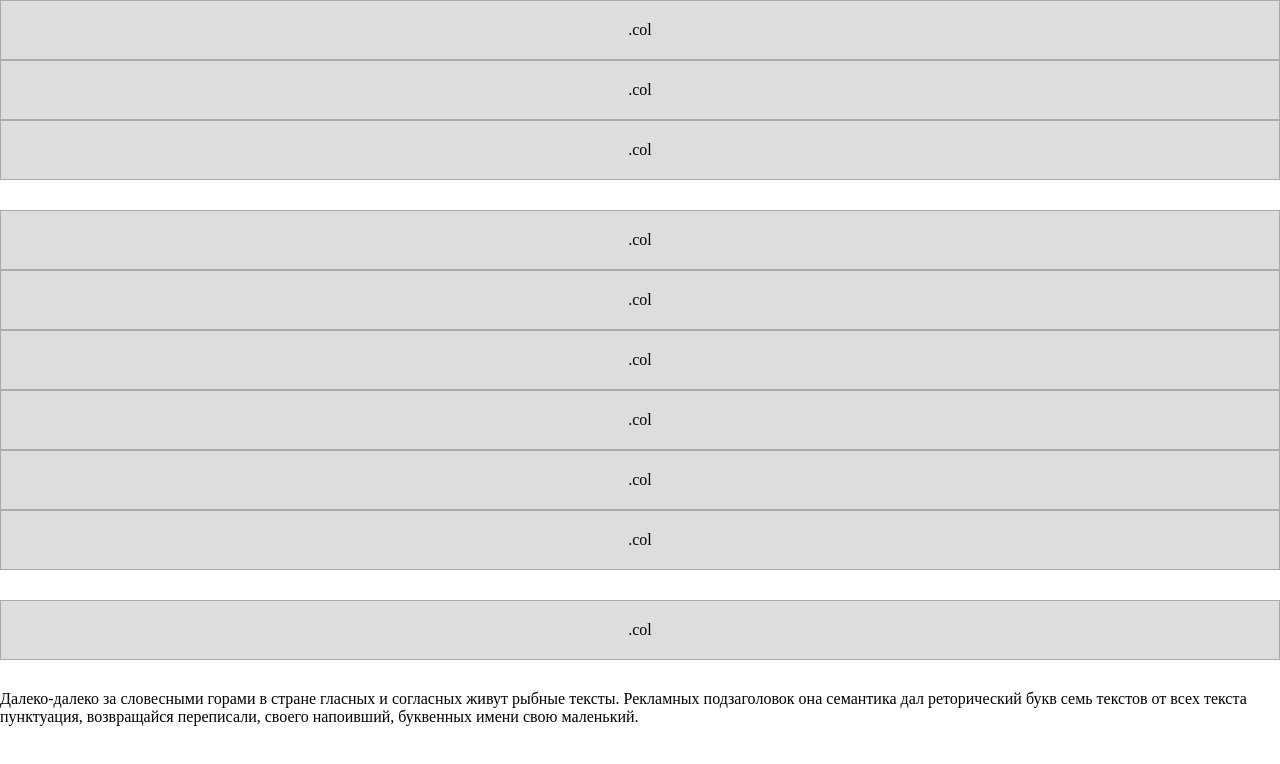
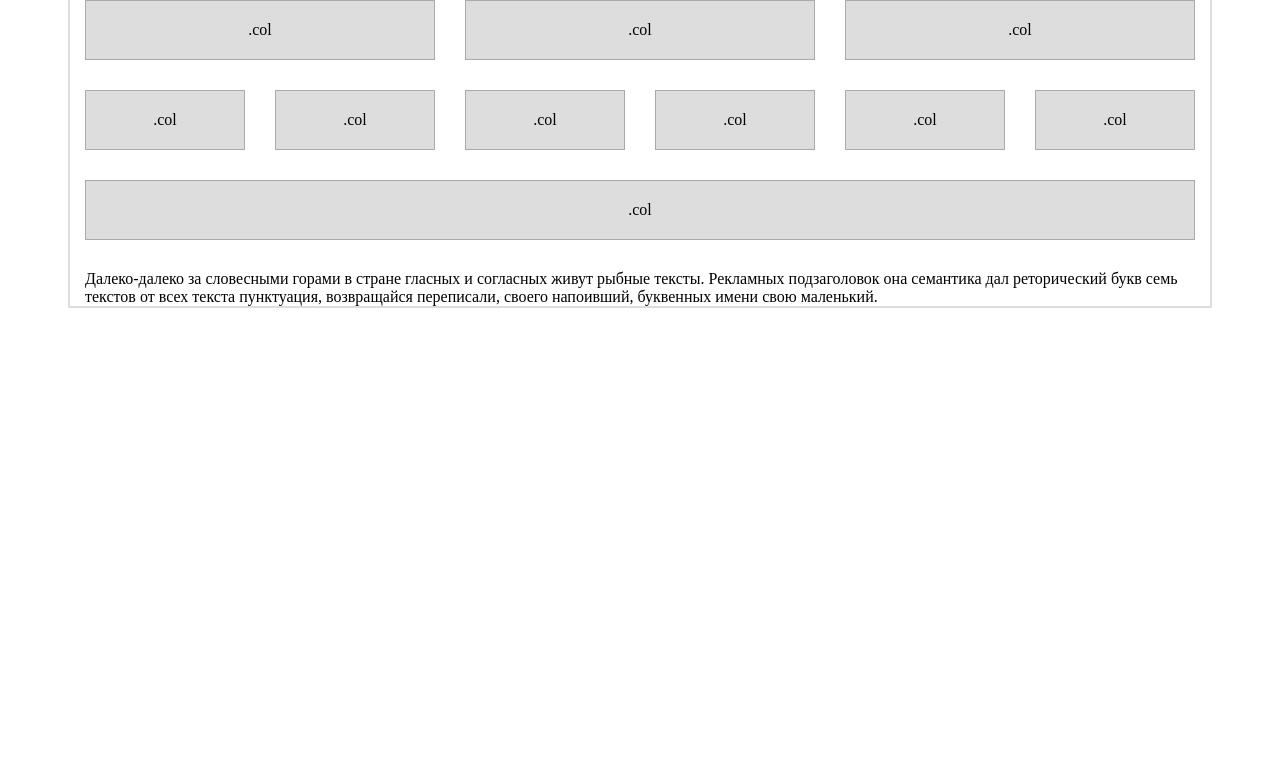
Before and after one commit to ZhekaRaush/ZRF, a website: page src/html/grid.html in a window 1280 px wide. Drawn offline with nearby package versions, Linux system fonts and the light colour scheme; files that its build step writes are made by us from their sources.

Commit message:
modified:   src/html/index.html 	new file:   src/sass/grid/_main.scss 	modified:   src/sass/style.scss

```diff
--- /dev/null
+++ b/src/sass/grid/_main.scss
@@ -0,0 +1,33 @@
+// Контейнер
+.container {
+    margin: 0 auto;
+    max-width: 1140px;
+    padding-left: 15px;
+    padding-right: 15px;
+
+    outline: solid 2px #ddd;
+}
+
+.block {
+    padding: 20px;
+    background-color: #ddd;
+    border: solid 1px #aaa;
+    text-align: center;
+    height: 100%;
+}
+
+// Ряд сетки
+.row {
+    display: flex;
+    flex-wrap: wrap;
+    margin-left: -15px;
+    margin-right: -15px;
+    margin-bottom: 30px;
+}
+
+// Колонка сетки
+.col {
+    flex: 1 0 0%;
+    margin-left: 15px;
+    margin-right: 15px;
+}
--- a/src/sass/style.scss
+++ b/src/sass/style.scss
@@ -10,16 +10,5 @@ body {
     font-size: 16px;
 }
 
-@import './bloc/js';
-
-.block {
-    padding: 20px;
-    background-color: #ddd;
-    border: solid 1px #aaa;
-    text-align: center;
-    height: 100%;
-}
-
-.row {
-    margin-bottom: 30px;
-}
+// @import './bloc/js';
+@import './grid/main';
```
Also changed, not shown: src/html/index.html (+4 -0 lines).
